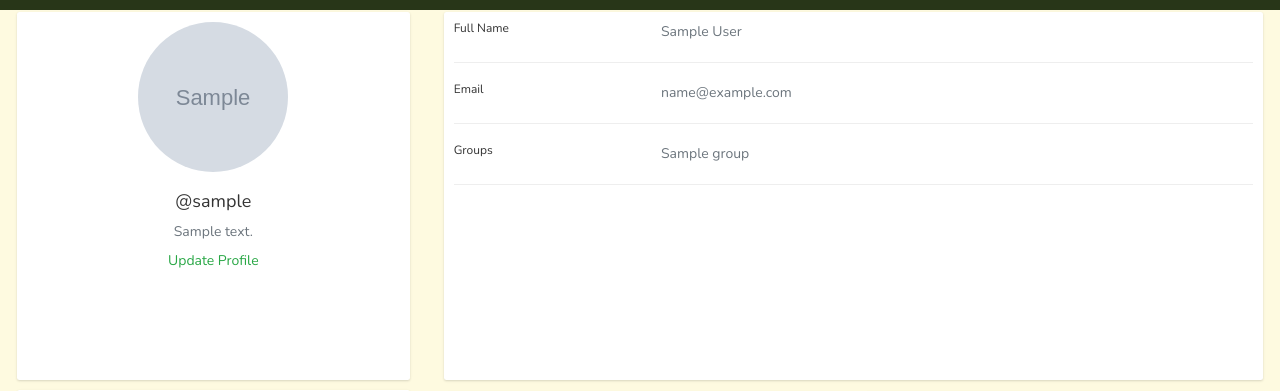
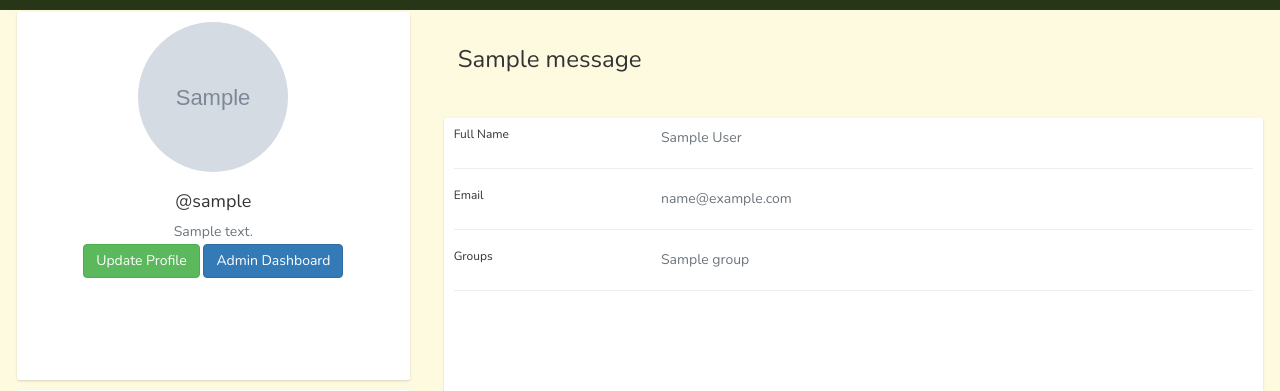
Before and after one commit to DebbieElabonga/Alumni-Platform, a Django app: page /user_profile/ in a window 1280 px wide. Shown: the part 312-703 px from the top of the page. Run offline with Django 3.2, Linux system fonts and the light colour scheme; a user stored in the database is signed in; tables that the repository leaves empty hold one stand-in row (values such as "Sample post"); grey boxes marked "Sample" are stand-in pictures; one stand-in notice (Sample message) is shown; some libraries are stand-ins or nearby versions.

Commit message:
adds admin dashboard button to user profile, if a user is a general admin

```diff
--- a/alumni/decorators.py
+++ b/alumni/decorators.py
@@ -43,9 +43,9 @@ def user_passes_test(test_func, login_url = None, redirect_field_name = REDIRECT
   return decorator
 
 
-def is_general_admin(user):
+def is_general_admin(userP):
     try:
-        GeneralAdmin.objects.get(profile = UserProfile.objects.get(user = user))
+        GeneralAdmin.objects.get(profile = UserProfile.objects.filter(user = userP).last().id)
         is_general = True
     except GeneralAdmin.DoesNotExist:
         is_general = False
--- a/app/templates/admin_dash/admin_dashboard.html
+++ b/app/templates/admin_dash/admin_dashboard.html
@@ -66,9 +66,9 @@
           <p>Settings</p>
         </div>
       </a>
-      <a href="">
-        <div class='icons'><img src="{% static 'images/settings.png'%}" alt="" width='20px'>
-          <p>Add User</p>
+      <a href="/">
+        <div class='icons'><img src="{% static 'images/exit.png'%}" alt="" width='20px'>
+          <p>User View</p>
         </div>
       </a>
     </div>
--- a/app/templates/user_profile.html
+++ b/app/templates/user_profile.html
@@ -25,11 +25,16 @@
                         {%endif%}
                         <!--profile form modal triger button-->
                         {% if user_profile %}
-                        <button class="btn btn-outline-success" data-toggle="modal" data-target="#update_profile">Update
+                        <button class="btn btn-success" data-toggle="modal" data-target="#update_profile">Update
                             Profile</button>
                         {%else%}
-                        <button class="btn btn-outline-success" data-toggle="modal" data-target="#user_profile">Add
+                        <button class="btn btn-success" data-toggle="modal" data-target="#user_profile">Add
                             Profile</button>
+                        {%endif%}
+
+                        <!--Admin dashboard button-->
+                        {% if general_admin %}
+                        <a href="{% url 'admin_dashboard' %}"><button class="btn btn-primary">Admin Dashboard</button></a>
                         {%endif%}
                     </div>
 
@@ -115,6 +120,13 @@
         </div>
     </div>
     <div class="col-md-8">
+        {% if messages %}
+        <div class="alert">
+            {% for message in messages%}
+            <h3>{{message}}</h3>
+        </div>
+        {%endfor%}
+        {%endif%}
         <div class="card mb-3 contact_container">
             <div class="card-body">
                 <div class="row">
@@ -210,8 +222,8 @@
                                     </div>
                                     <div class="card-footer col-md-12 d-flex flex-row flex-wrap">
                                         <h5>{{project.date_created|date}}</h5>
-                                        <h5>{{project.collaborators.count}}</h5>
-                                        <h5>Status {% if project.is_open %} Open {%else%} Closed {%endif%}</h5>
+                                        <h5>{{project.collaborators.count}}</h5>___<br>
+                                        <h5 class="bold">Status {% if project.is_open %} Open {%else%} Closed {%endif%}</h5>
                                     </div>
                                 </div>
                                 {% endfor %}
--- a/app/views.py
+++ b/app/views.py
@@ -40,6 +40,9 @@ from app.forms import (CohortForm, CreateStoryForm, IdeaCreationForm,
 from app.models import Group, Idea, Stories, Tech, UserProfile
 from django.contrib.auth.decorators import login_required
 from itertools import chain
+
+# global varianle- message to display for none general admins
+gen_warning_message = 'Access denied. You are not an Admin. Update your Profile and try again '
 
 # Create your views here.
 def index(request):
@@ -154,6 +157,10 @@ def profile(request):
         #user projects]
         projects = Idea.objects.filter(owner = user_profile, is_open = True)
         closed_projects = Idea.objects.filter(owner = user_profile, is_open = False)
+        try:
+            general_admin = GeneralAdmin.objects.get(profile = UserProfile.objects.filter(user = request.user).last())
+        except GeneralAdmin.DoesNotExist:
+            general_admin = None
 
         #user collaborations
         collaborations = Idea.objects.filter(collaborators__id = user_profile.id)
@@ -162,6 +169,7 @@ def profile(request):
         requests = UserProfile.objects.filter(interests__in = [project.id for project in projects ]).distinct()
 
         context = {
+            'general_admin':general_admin,
             'requests':requests,
             'closed_projects':closed_projects,
             'collaborations':collaborations,
@@ -406,7 +414,7 @@ def reply(request, id):
     discussion.user = current_user
 
 @login_required(login_url= 'login')
-@general_admin_required(login_url='user_profile', redirect_field_name='', message='You are not authorised to view this page.')
+@general_admin_required(login_url='user_profile', redirect_field_name='', message= gen_warning_message)
 def charge(request):
 
     if request.method == 'POST':
@@ -437,7 +445,7 @@ def successMsg(request, args):
     return render(request, 'new_discussion.html', {"form": form})
 
 @login_required(login_url= 'login')
-@general_admin_required(login_url='user_profile', redirect_field_name='', message='You are not authorised to view this page.')
+@general_admin_required(login_url='user_profile', redirect_field_name='', message= gen_warning_message)
 def Fundraiser(request):
     title = 'Start A Fundraiser'
     current_user = request.user
@@ -456,7 +464,7 @@ def Fundraiser(request):
 #views to summary on the admin dashboard
 
 @login_required(login_url= 'login')
-@general_admin_required(login_url='user_profile', redirect_field_name='', message='You are not authorised to view this page.')
+@general_admin_required(login_url='user_profile', redirect_field_name='', message= gen_warning_message)
 def summary(request):
     '''
     renders summary on admin dashboard
@@ -502,7 +510,7 @@ def summary(request):
 #view function that renders to invite members page
 
 @login_required(login_url= 'login')
-@general_admin_required(login_url='user_profile', redirect_field_name='', message='You are not authorised to view this page.')
+@general_admin_required(login_url='user_profile', redirect_field_name='', message= gen_warning_message)
 def invite_members(request):
     '''
     renders invite member form
```
Also changed, not shown: Ideas/Homepage_layout.png (added), Ideas/moringa_XukNaOt.png (added).
